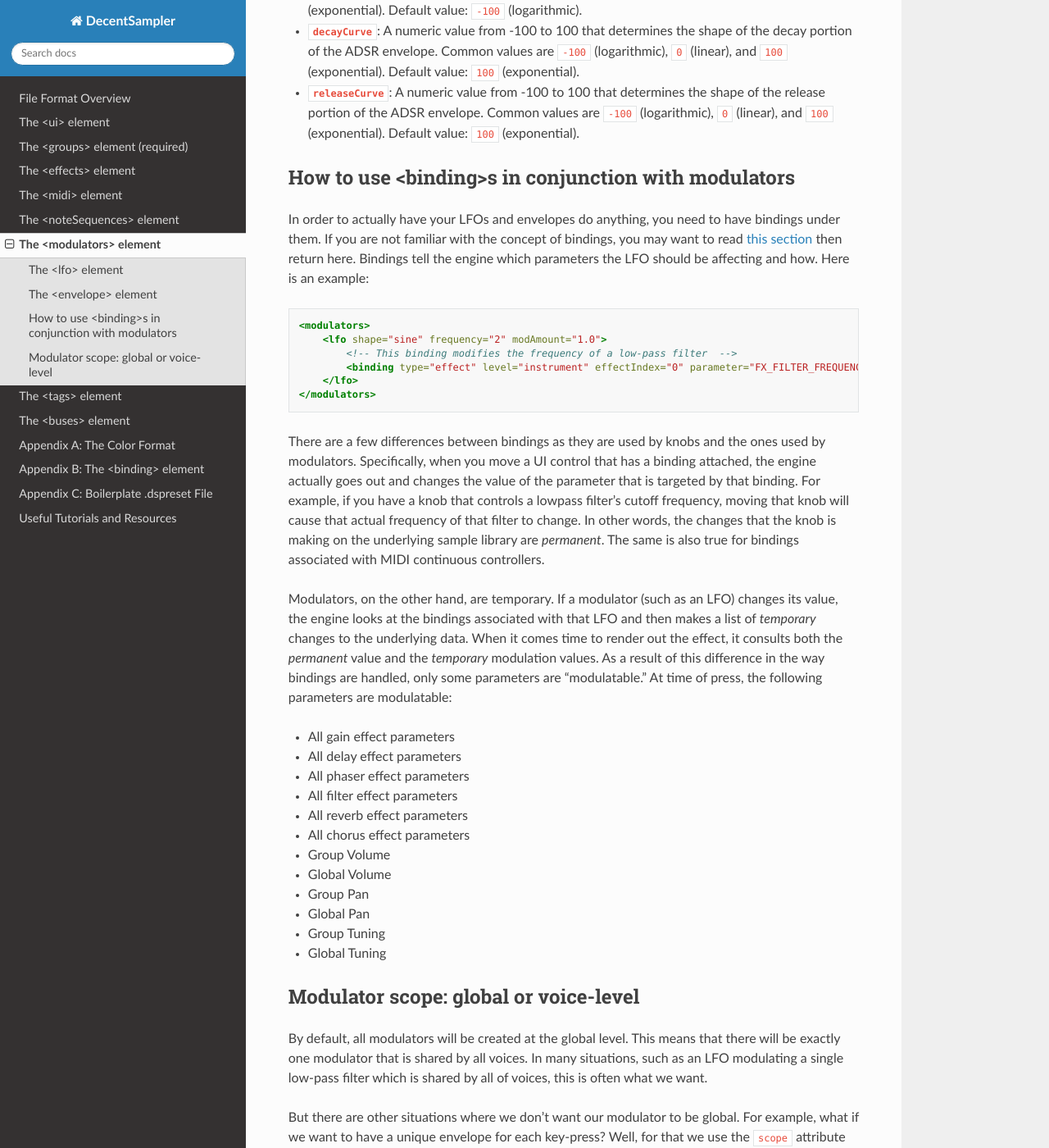
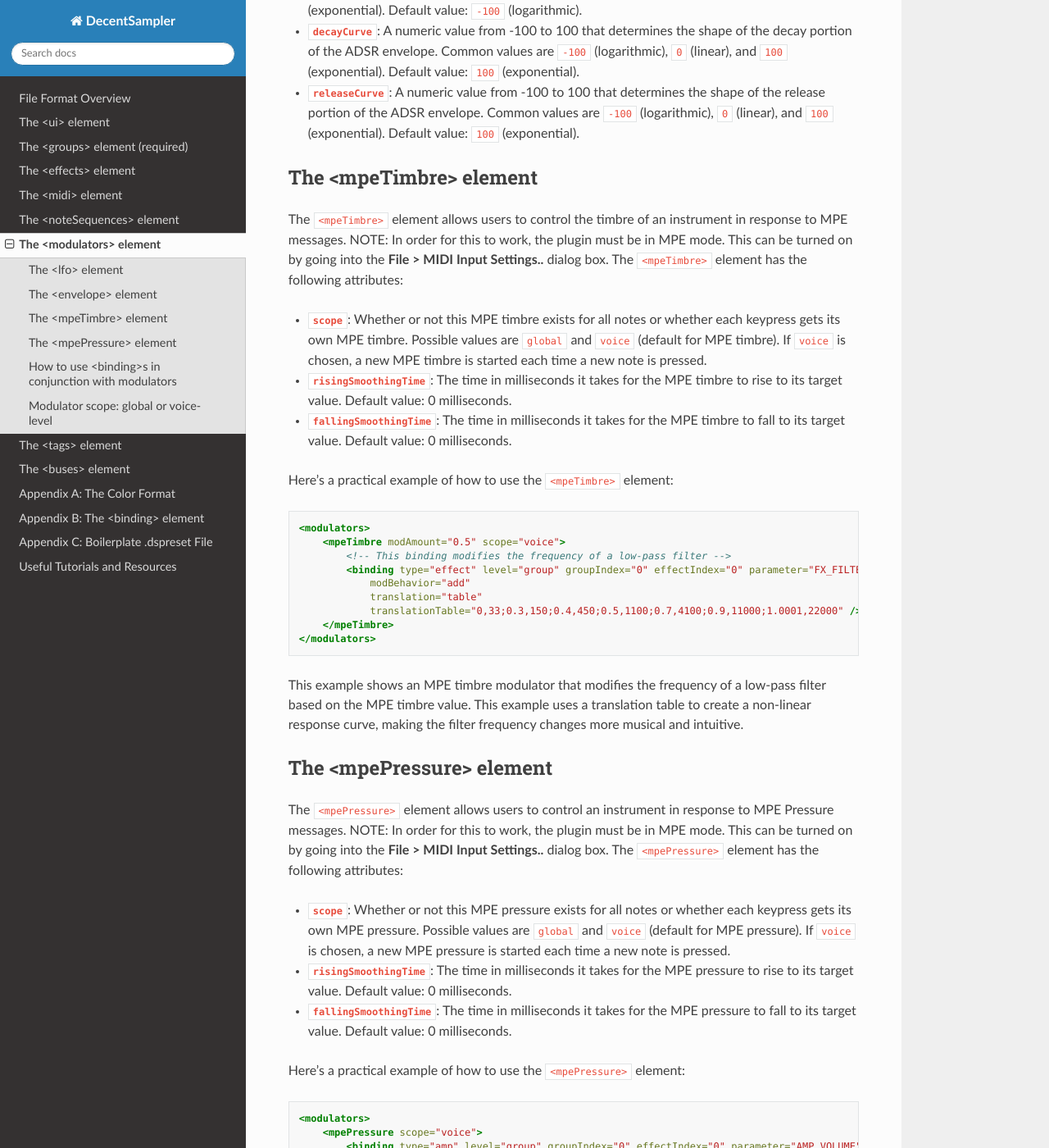
Before and after one commit to DecentSamples/DecentSampler-Developers-Guide, a Sphinx documentation site: the page built from docs/source/the-modulators-element.md, in a window 1280 px wide and 1400 px high, scrolled down 1686 px. Shown: the whole window at 82% size. Built offline with Sphinx 7.4.7 and the Read the Docs theme 3.1.0, drawn with Linux system fonts in a browser that asks for light colours; some of the changed text lies outside the part shown.

Commit message:
Added documentation for the MPE modulators, since they seem to be usable now

````diff
--- a/docs/source/the-modulators-element.md
+++ b/docs/source/the-modulators-element.md
@@ -47,6 +47,53 @@ This element has the following attributes:
 - **`decayCurve`**: A numeric value from -100 to 100 that determines the shape of the decay portion of the ADSR envelope. Common values are `-100` (logarithmic), `0` (linear), and `100` (exponential). Default value: `100` (exponential).
 - **`releaseCurve`**: A numeric value from -100 to 100 that determines the shape of the release portion of the ADSR envelope. Common values are `-100` (logarithmic), `0` (linear), and `100` (exponential). Default value: `100` (exponential).
 
+## The &lt;mpeTimbre&gt; element
+
+The `<mpeTimbre>` element allows users to control the timbre of an instrument in response to MPE messages. NOTE: In order for this to work, the plugin must be in MPE mode. This can be turned on by going into the **File > MIDI Input Settings..** dialog box. The `<mpeTimbre>` element has the following attributes:
+- **`scope`**: Whether or not this MPE timbre exists for all notes or whether each keypress gets its own MPE timbre. Possible values are `global` and `voice` (default for MPE timbre). If `voice` is chosen, a new MPE timbre is started each time a new note is pressed.
+- **`risingSmoothingTime`**: The time in milliseconds it takes for the MPE timbre to rise to its target value. Default value: 0 milliseconds.
+- **`fallingSmoothingTime`**: The time in milliseconds it takes for the MPE timbre to fall to its target value. Default value: 0 milliseconds.
+
+Here's a practical example of how to use the `<mpeTimbre>` element:
+
+```xml
+<modulators>
+    <mpeTimbre modAmount="0.5" scope="voice">
+        <!-- This binding modifies the frequency of a low-pass filter -->
+        <binding type="effect" level="group" groupIndex="0" effectIndex="0" parameter="FX_FILTER_FREQUENCY"
+            modBehavior="add"
+            translation="table"
+            translationTable="0,33;0.3,150;0.4,450;0.5,1100;0.7,4100;0.9,11000;1.0001,22000" />
+    </mpeTimbre>
+</modulators>
+```
+
+This example shows an MPE timbre modulator that modifies the frequency of a low-pass filter based on the MPE timbre value. This example uses a translation table to create a non-linear response curve, making the filter frequency changes more musical and intuitive.
+
+## The &lt;mpePressure&gt; element
+
+The `<mpePressure>` element allows users to control an instrument in response to MPE Pressure messages. NOTE: In order for this to work, the plugin must be in MPE mode. This can be turned on by going into the **File > MIDI Input Settings..** dialog box. The `<mpePressure>` element has the following attributes:
+
+- **`scope`**: Whether or not this MPE pressure exists for all notes or whether each keypress gets its own MPE pressure. Possible values are `global` and `voice` (default for MPE pressure). If `voice` is chosen, a new MPE pressure is started each time a new note is pressed.
+- **`risingSmoothingTime`**: The time in milliseconds it takes for the MPE pressure to rise to its target value. Default value: 0 milliseconds.
+- **`fallingSmoothingTime`**: The time in milliseconds it takes for the MPE pressure to fall to its target value. Default value: 0 milliseconds.
+
+Here's a practical example of how to use the `<mpePressure>` element:
+
+```xml
+<modulators>
+    <mpePressure scope="voice">
+        <binding type="amp" level="group" groupIndex="0" effectIndex="0" parameter="AMP_VOLUME"
+            modBehavior="set"
+            translation="linear"
+            translationOutputMin="0.5"
+        translationOutputMax="1"  />
+    </mpePressure>
+</modulators>
+```
+
+This example shows an MPE pressure modulator that modifies the volume of a group based on the MPE pressure value. The translation is linear, meaning that the pressure value directly scales the volume between 0.5 and 1.
+
 ## How to use &lt;binding&gt;s in conjunction with modulators
 
 In order to actually have your LFOs and envelopes do anything, you need to have bindings under them. If you are not familiar with the concept of bindings, you may want to read [this section](https://www.decentsamples.com/wp-content/uploads/2020/06/format-documentation.html#appendix-b-the-binding-element) then return here. Bindings tell the engine which parameters the LFO should be affecting and how. Here is an example:
````
